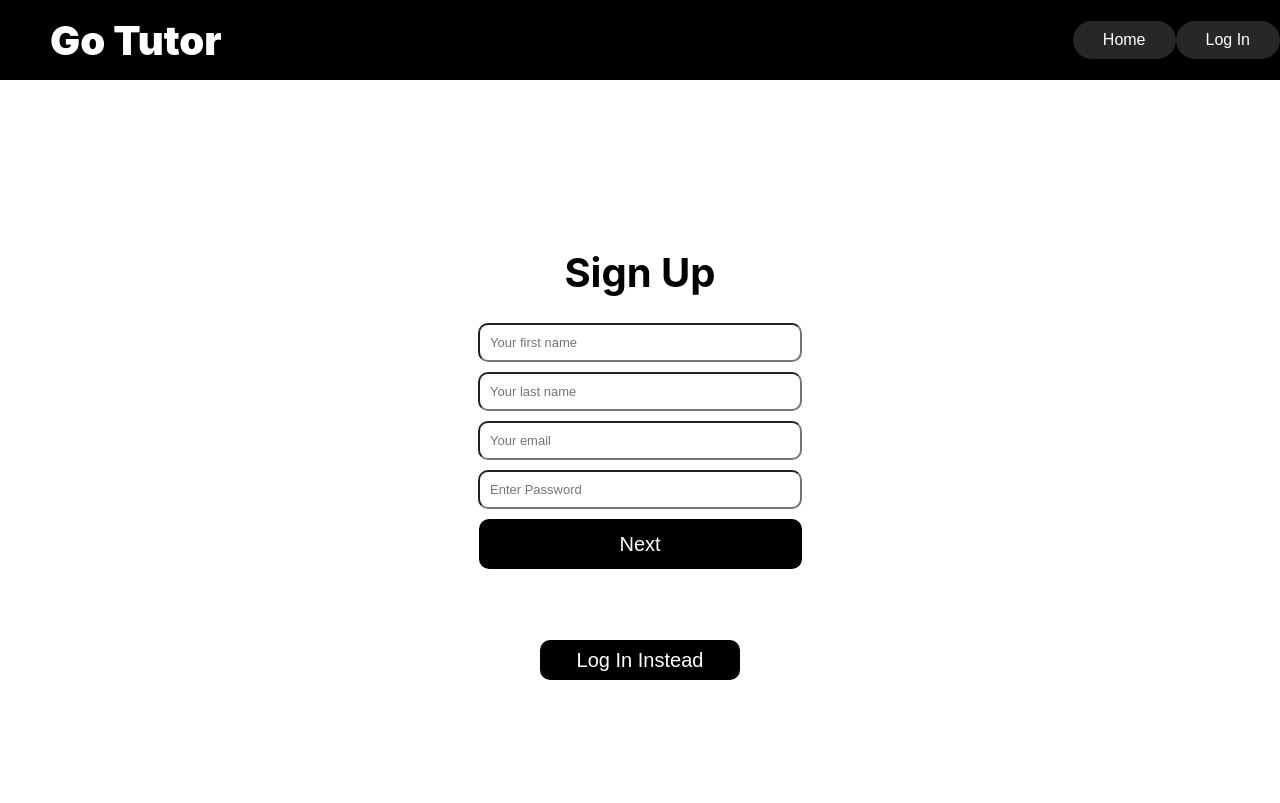
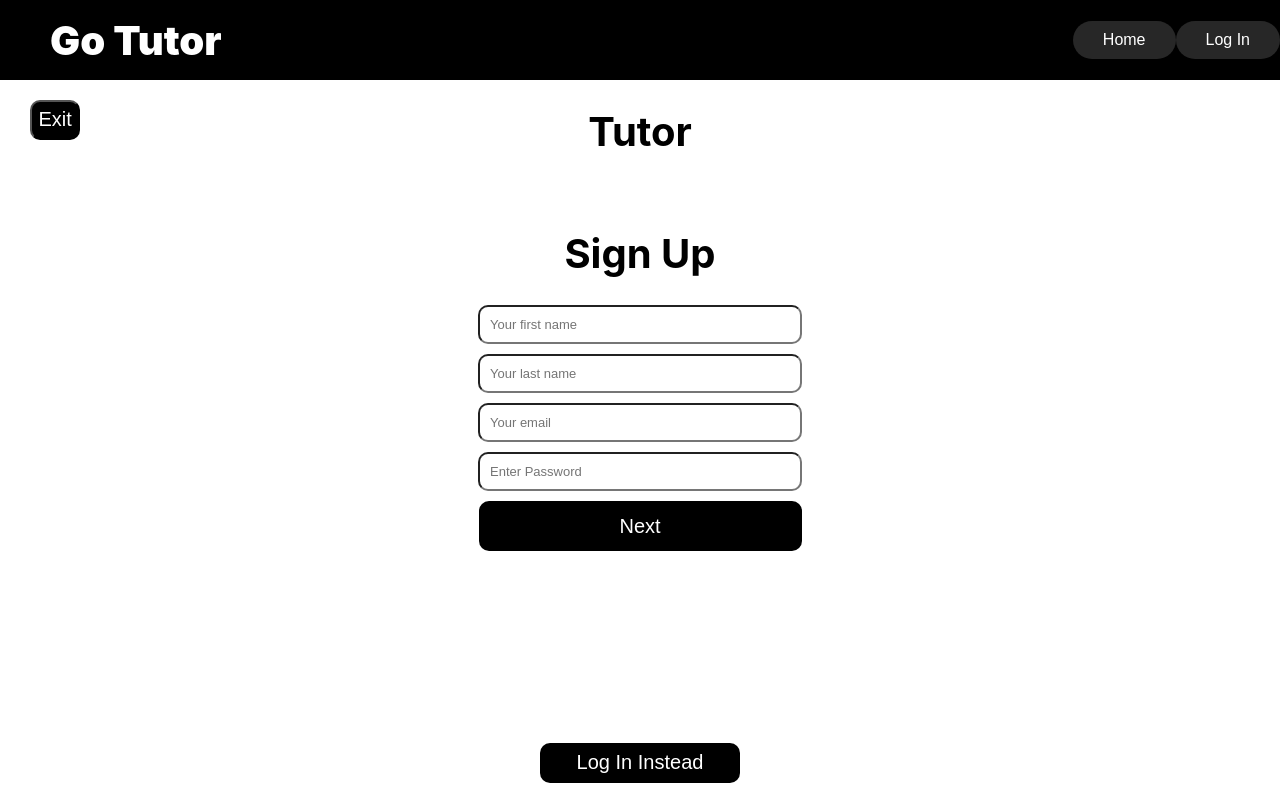
Before and after one commit to visvshah/tutor_now, a React (Create React App) app in the folder front-end/: page /login in a window 1280 px wide. Both pictures are taken after a click on the button "Tutor". Shown: the top 803 px of the page. Built offline with nearby package versions, Linux system fonts and the light colour scheme.

Commit message:
Navigation Improvements

```diff
--- a/front-end/src/Components/Auth/auth.css
+++ b/front-end/src/Components/Auth/auth.css
@@ -110,24 +110,7 @@ button:hover{
     font-weight: 700;
     transition: all 1s ease;
 }
-.projects{
-    background-color: mainColor;
-    display: flex;
-    align-items: center;
-    justify-content: center;
-    position: relative;
-    overflow: hidden;
-}
-.projectHeader{
-    color: white;
-    font-weight: 700;
-    font-size: 70px;
-    position: absolute;
-    top: 45%;
-    display: flex;
-    align-items: center;
-    justify-content: center;
-}
+
 .leftArrow{
     font-size: 20px;
     color: white;
@@ -164,7 +147,7 @@ button:hover{
     display: flex;
     flex-direction: column;
     align-items: center;
-    justify-content: center;
+
     overflow: hidden;
 }
 .tutorButton{
@@ -197,3 +180,14 @@ button:hover{
     font-size: 20px;
     padding: 10px 10px;
 }
+.exitButton {
+    font-size: 20px;
+    color: white;
+    background-color: black;
+    position: absolute;
+    left: 30px;
+    top: 100px;
+    cursor: pointer;
+    border-radius: 10px;
+    padding: .5%;
+}
--- a/front-end/src/Components/Auth/studentAuth.jsx
+++ b/front-end/src/Components/Auth/studentAuth.jsx
@@ -61,8 +61,8 @@ export default function StudentAuth() {
         })
     }
 
-    const changeMode = (e) => {
-        e.preventDefault();
+    const changeMode = (event) => {
+        event.preventDefault();;
         changeLogIn(!logIn);
     }
 
@@ -78,10 +78,15 @@ export default function StudentAuth() {
         school: "",
         classYear: ""
     })
-
+    const exitButton = (e) => {
+        window.location.reload(true);
+        console.log("Hello")
+    }
 
     return (
         <div className="authPage">
+            <h1 className="header">Student</h1>
+            <button onClick={() => exitButton()} className='exitButton'>Exit</button>
             <form autoComplete="off" validate="true" className="form" onSubmit={handleSubmit}>
                 <div className="projectSlider" style={{ transform: `translateX(-${currentPage * 100}vw)` }}>
                     <div className="projectHolder">
--- a/front-end/src/Components/Auth/tutorAuth.jsx
+++ b/front-end/src/Components/Auth/tutorAuth.jsx
@@ -40,7 +40,6 @@ export default function TutorAuth() {
             })
             .then(data => {
                 localStorage.setItem("profile", JSON.stringify(data));
-                navigate('/');
             })
         .catch(e => {
             console.log(e)
@@ -81,10 +80,15 @@ export default function TutorAuth() {
         gpa: "",
         about: "",
     })
-
+    const exitButton = (e) => {
+        window.location.reload(true);
+        console.log("Hello")
+    }
 
     return (
         <div className="authPage">
+            <h1 className="header">Tutor</h1>
+            <button onClick={() => exitButton()} className='exitButton'>Exit</button>
             <form autoComplete="off" validate="true" className="form" onSubmit={handleSubmit}>
                 <div className="projectSlider" style={{ transform: `translateX(-${currentPage * 100}vw)` }}>
                     <div className="projectHolder">
```
